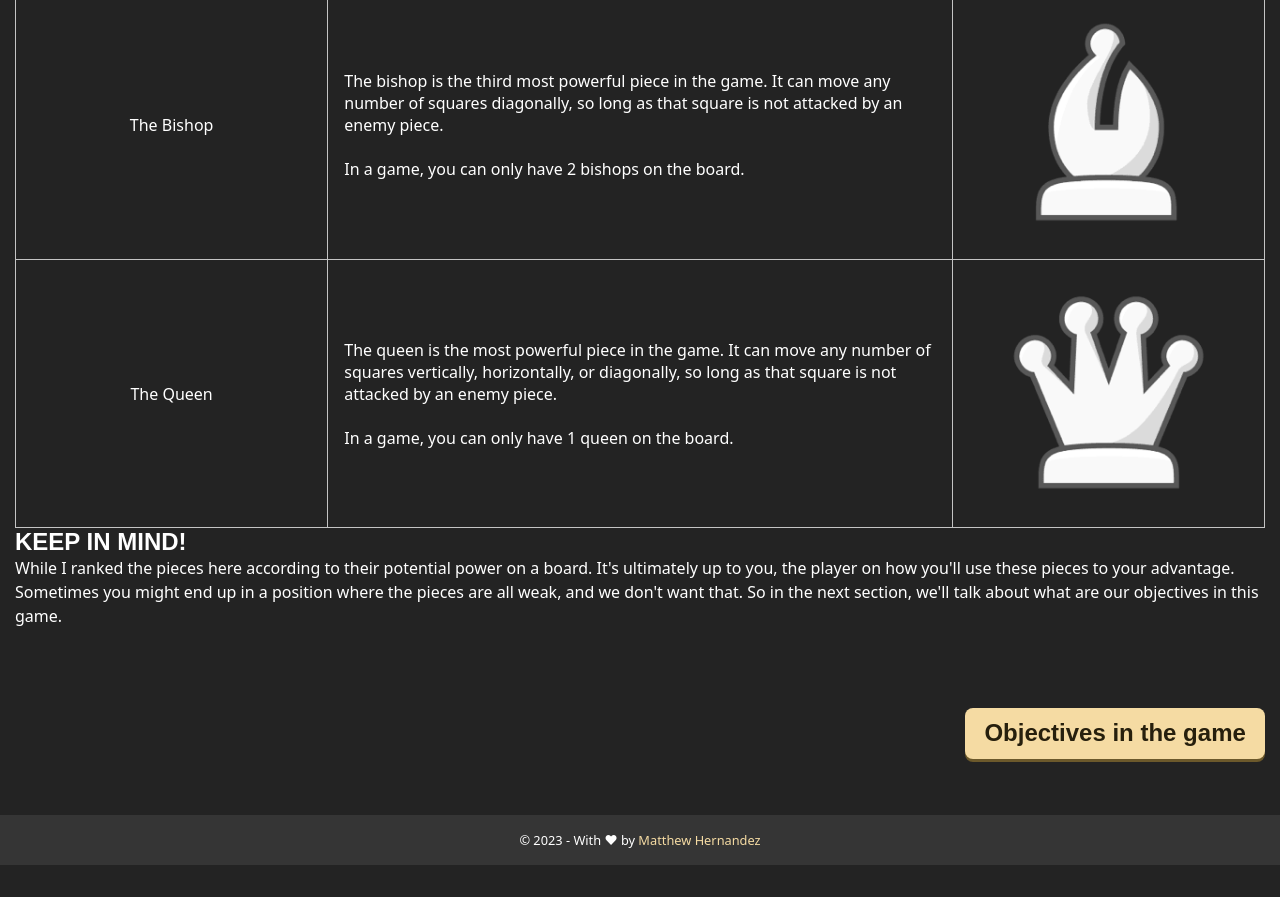
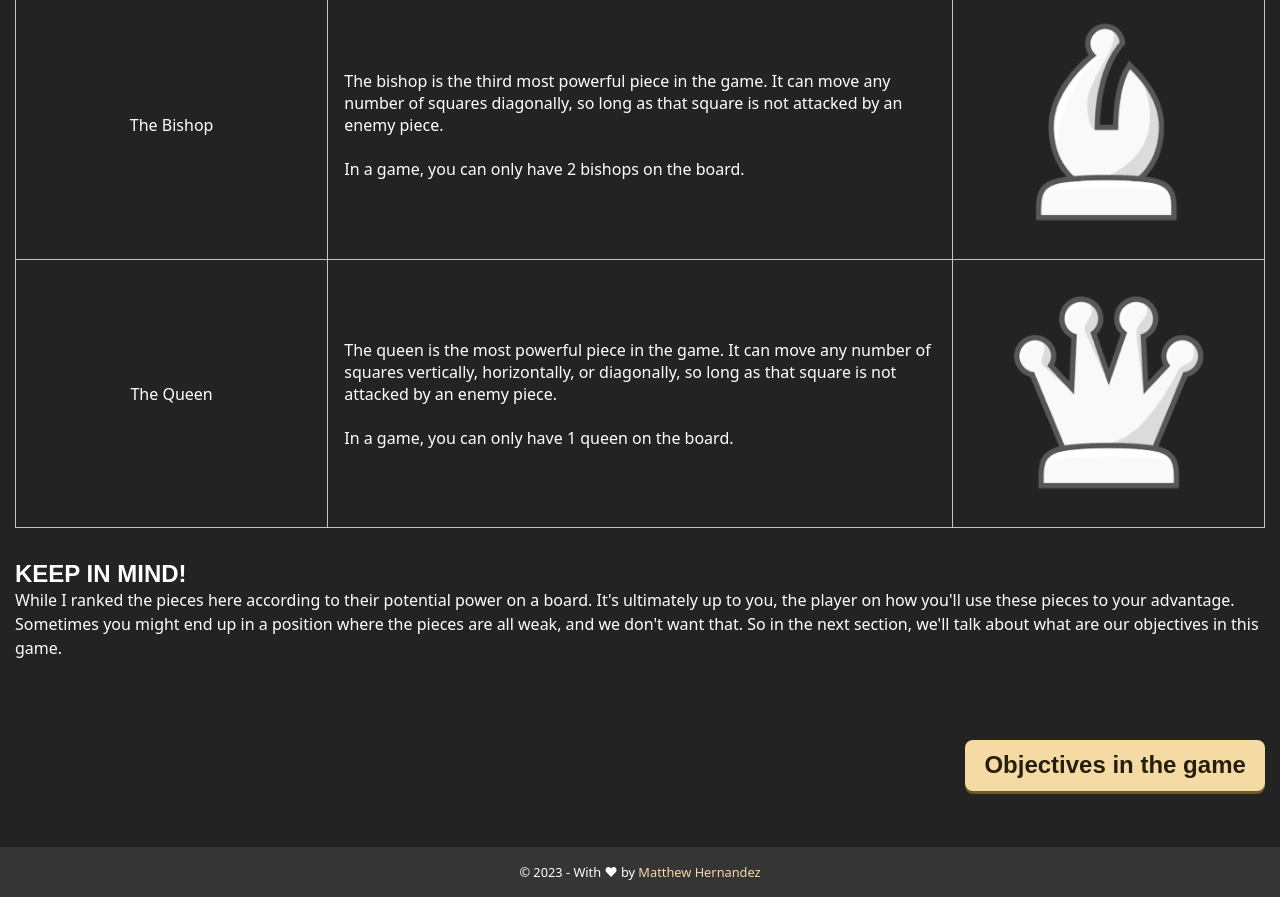
Before and after one commit to MatteuSan/its121l, a plain HTML site: page hernandez_ex1/pieces.html in a window 1280 px wide. Shown: the part 1409-2306 px from the top of the page. Before the commit the page ends 2274 px from the top, so only its background shows below. Drawn offline with Linux system fonts and the light colour scheme.

Commit message:
UPDATE: Adjust margin from table

```diff
--- a/hernandez_ex1/pieces.html
+++ b/hernandez_ex1/pieces.html
@@ -138,7 +138,7 @@
             </td>
         </tr>
     </table>
-    <section style="display: flex; flex-flow: row nowrap; justify-content: space-evenly; gap: 1.2rem; margin-bottom: 2rem;">
+    <section style="display: flex; flex-flow: row nowrap; justify-content: space-evenly; gap: 1.2rem; margin: 2rem 0;">
         <div style="flex: 1;">
             <h2 style="font-family: YuGothic, sans-serif">KEEP IN MIND!</h2>
             <p style="line-height: 1.5;">
```
